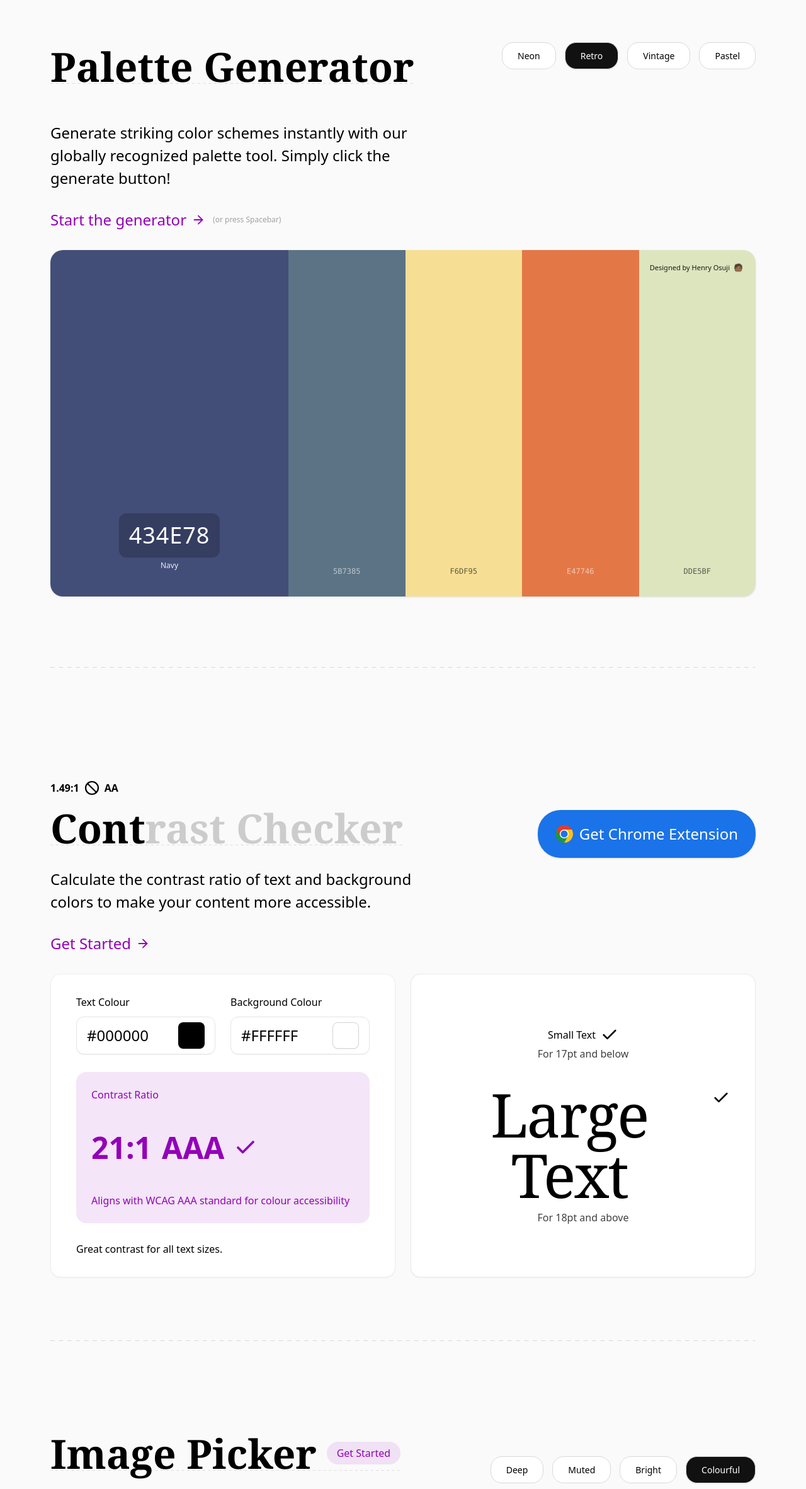
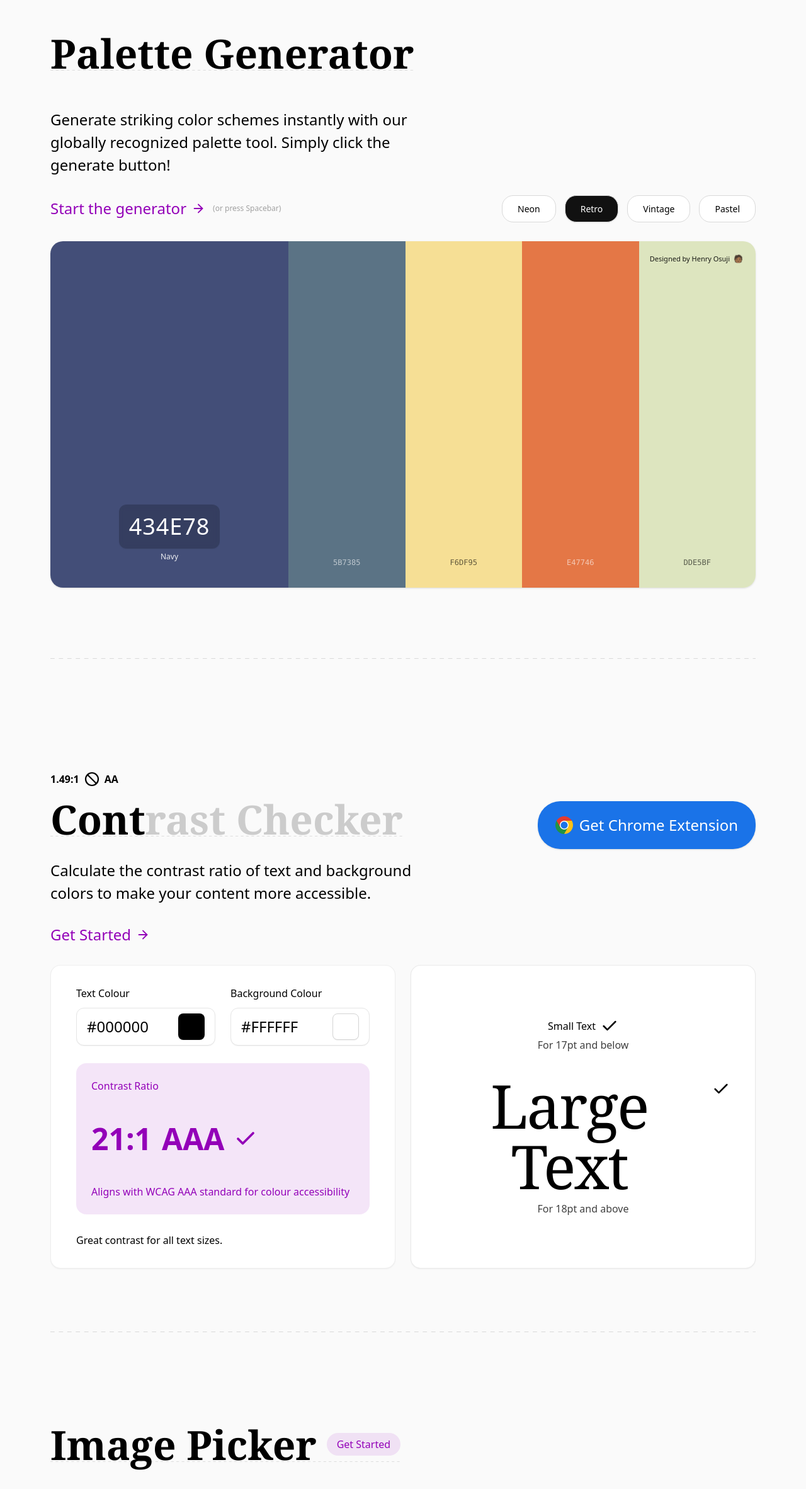
Before and after one commit to Henryjnr9/Coolor-by-Henry, a React (Vite) app: page / in a window 1280 px wide. Shown: the part 2346-4710 px from the top of the page at 63% size. Built offline with nearby package versions, Linux system fonts and the light colour scheme; a web font is replaced by a local one.

Commit message:
Image picker updates

```diff
--- a/src/sections/ImagePicker.jsx
+++ b/src/sections/ImagePicker.jsx
@@ -3,7 +3,6 @@ import { Check, ImagePlus, RefreshCw, Upload } from "lucide-react";
 
 const VARIATION_MODES = ["Deep", "Muted", "Bright", "Colourful"];
 
-// Helper to determine text contrast (black on light colors, white on dark)
 function isLightColor(hex) {
   let c = hex.replace("#", "");
   if (c.length === 3)
@@ -18,7 +17,6 @@ function isLightColor(hex) {
   return (r * 299 + g * 587 + b * 114) / 1000 > 155;
 }
 
-// Color conversion helpers to generate live variations (Deep, Muted, Bright, Colourful)
 function hexToHsl(hex) {
   let c = hex.replace("#", "");
   if (c.length === 3)
@@ -86,7 +84,6 @@ function hslToHex(h, s, l) {
   return `#${toHex(r)}${toHex(g)}${toHex(b)}`;
 }
 
-// Transform palette based on selected variation mode
 function applyVariation(colors, mode) {
   return colors.map((col) => {
     const [h, s, l] = hexToHsl(col.rawHex || col.hex);
@@ -116,13 +113,12 @@ export default function ImagePicker() {
   const [imageSrc, setImageSrc] = useState(null);
   const [baseColors, setBaseColors] = useState([]);
   const [activeVariation, setActiveVariation] = useState("Colourful");
-  const [hoveredIndex, setHoveredIndex] = useState(0); // Expanded index (default 0)
+  const [hoveredIndex, setHoveredIndex] = useState(0);
   const [copiedHex, setCopiedHex] = useState(null);
   const fileInputRef = useRef(null);
 
   const displayedPalette = applyVariation(baseColors, activeVariation);
 
-  // Client-side HTML5 Canvas pixel extraction from uploaded photo
   const extractColors = (src, randomize = false) => {
     const img = new Image();
     img.crossOrigin = "Anonymous";
@@ -199,7 +195,6 @@ export default function ImagePicker() {
       id="image-picker"
       className="relative w-full font-sans select-none scroll-mt-[130px]"
     >
-      {/* Hidden File Input */}
       <input
         type="file"
         ref={fileInputRef}
@@ -208,9 +203,8 @@ export default function ImagePicker() {
         className="hidden"
       />
 
-      {/* 1. Header Row: Title & Colour States (Deep, Muted, Bright, Colourful) */}
-      <div className="pt-[43px] flex flex-col lg:flex-row items-start lg:items-end justify-between gap-6">
-        {/* Left: Title + "Get Started" Pill */}
+      {/* 1. Header Row */}
+      <div className="pt-[43px] flex items-center gap-[16px]">
         <div className="relative">
           <div className="flex items-center gap-[16px]">
             <h2 className="relative z-10 font-serif font-bold text-4xl sm:text-5xl lg:text-[64px] lg:leading-[95px] text-black tracking-normal">
@@ -221,7 +215,6 @@ export default function ImagePicker() {
             </span>
           </div>
 
-          {/* Broken line directly under the header along its baseline */}
           <div className="absolute bottom-2 lg:bottom-[20px] left-0 right-0 w-full pointer-events-none z-0">
             <svg
               width="100%"
@@ -243,43 +236,22 @@ export default function ImagePicker() {
             </svg>
           </div>
         </div>
-
-        {/* Right: Colour States Buttons */}
-        <div className="flex items-center gap-[14px] flex-wrap">
-          {VARIATION_MODES.map((mode) => {
-            const isActive = activeVariation === mode;
-            return (
-              <button
-                key={mode}
-                onClick={() => setActiveVariation(mode)}
-                className={`flex items-center justify-center px-[24px] py-[10px] gap-[10px] rounded-[18px] border border-[#D9D9D9] font-sans text-[14px] font-medium leading-normal transition-all duration-200 cursor-pointer ${
-                  isActive
-                    ? "bg-[#111] text-white border-[#111] shadow-xs"
-                    : "bg-white text-black hover:border-black"
-                }`}
-              >
-                {mode}
-              </button>
-            );
-          })}
-        </div>
       </div>
 
-      {/* 2. Subtext: 16px below title, 24px font */}
+      {/* 2. Subtext */}
       <div className="mt-[16px] max-w-[620px]">
         <p className="text-black font-sans text-lg sm:text-[24px] font-normal leading-normal">
           Generate color schemes from your images and use them in your designs.
         </p>
       </div>
 
-      {/* 3. Cards Section: 89px below subtext, fluid across 80px side margins, gap: 24px */}
+      {/* 3. Cards Section: Right Card takes LARGER share (flex-1), Left Card is smaller (420px) */}
       <div className="mt-[89px] w-full flex flex-col lg:flex-row items-stretch gap-[24px]">
-        {/* LEFT CARD: Expands horizontally (flex: 1 0 0) to fill remaining space */}
-        <div className="flex-1 w-full min-h-[482px] lg:h-[482px] rounded-[16px] bg-white border border-neutral-200/70 p-6 sm:p-8 lg:px-[40px] lg:py-[32px] flex items-center justify-center shadow-xs">
+        {/* LEFT CARD (Smaller share: width 420px on desktop) */}
+        <div className="w-full lg:w-[420px] shrink-0 min-h-[500px] lg:h-[560px] rounded-[16px] bg-white border border-neutral-200/70 p-6 sm:p-8 lg:p-[32px] flex items-center justify-center shadow-xs">
           {imageUploaded && imageSrc ? (
-            /* Image Added State: Displays uploaded image */
             <div className="w-full h-full flex flex-col items-center justify-center relative group">
-              <div className="w-full h-full min-h-[380px] rounded-[16px] overflow-hidden relative">
+              <div className="w-full h-full min-h-[420px] rounded-[16px] overflow-hidden relative">
                 <img
                   src={imageSrc}
                   alt="Uploaded source"
@@ -287,7 +259,6 @@ export default function ImagePicker() {
                 />
               </div>
 
-              {/* Click to change image */}
               <button
                 type="button"
                 onClick={() => fileInputRef.current?.click()}
@@ -297,10 +268,9 @@ export default function ImagePicker() {
               </button>
             </div>
           ) : (
-            /* Empty State: Upload Dropzone */
             <div
               onClick={() => fileInputRef.current?.click()}
-              className="w-full h-full min-h-[380px] sm:min-h-[418px] rounded-[16px] border border-dashed border-[#9300B8] bg-[rgba(147,0,184,0.10)] p-[24px] flex flex-col justify-center items-center gap-[28px] cursor-pointer hover:bg-[rgba(147,0,184,0.15)] transition-colors group"
+              className="w-full h-full min-h-[420px] rounded-[16px] border border-dashed border-[#9300B8] bg-[rgba(147,0,184,0.10)] p-[24px] flex flex-col justify-center items-center gap-[28px] cursor-pointer hover:bg-[rgba(147,0,184,0.15)] transition-colors group"
             >
               <span className="text-center text-[#9300B8] font-sans text-[16px] font-medium leading-normal">
                 Upload Image
@@ -313,19 +283,18 @@ export default function ImagePicker() {
           )}
         </div>
 
-        {/* RIGHT CARD: Exact 478px width, 482px height, padding 32px 40px, rounded 16px, bg #FFF */}
-        <div className="w-full lg:w-[478px] shrink-0 min-h-[482px] lg:h-[482px] rounded-[16px] bg-white border border-neutral-200/70 p-6 sm:p-8 lg:px-[40px] lg:py-[32px] flex flex-col justify-between shadow-xs">
+        {/* RIGHT CARD: PALETTE (LARGER share: flex-1 takes all remaining space) */}
+        <div className="flex-1 w-full min-h-[500px] lg:h-[560px] rounded-[16px] bg-white border border-neutral-200/70 p-6 sm:p-8 lg:px-[40px] lg:py-[32px] flex flex-col justify-between shadow-xs">
           {imageUploaded ? (
-            /* Active Extracted Palette State with Palette Generator UI Interaction */
             <div className="w-full h-full flex flex-col justify-between">
-              {/* Top: "Palette" label (32px padding from card top, 16px to swatches) */}
-              <div className="mb-[16px]">
+              {/* Top: "Palette" label */}
+              <div className="mb-[14px]">
                 <span className="text-black font-sans text-[16px] font-medium leading-normal">
                   Palette
                 </span>
               </div>
 
-              {/* 5-Color Swatches Block (268px height, rounded 16px, hover expansion identical to Palette Generator) */}
+              {/* Swatches Block: Wide, spacious 268px height */}
               <div className="w-full h-[268px] rounded-[16px] overflow-hidden flex items-stretch shadow-2xs relative">
                 {displayedPalette.map((color, idx) => {
                   const isExpanded = hoveredIndex === idx;
@@ -343,7 +312,6 @@ export default function ImagePicker() {
                       onClick={() => handleCopyHex(color.hex)}
                       className="self-stretch h-full transition-all duration-500 ease-out flex flex-col justify-end p-3 sm:p-4 relative cursor-pointer select-none overflow-hidden min-w-0"
                     >
-                      {/* Copied Hex notification */}
                       {copiedHex === color.hex && (
                         <div className="absolute inset-0 bg-black/30 backdrop-blur-xs flex items-center justify-center z-30">
                           <div className="bg-white text-black px-2.5 py-1 rounded-full text-xs font-bold flex items-center gap-1 shadow-md">
@@ -353,10 +321,8 @@ export default function ImagePicker() {
                         </div>
                       )}
 
-                      {/* Expanded State: Translucent pill with large HEX + Color Name below */}
                       {isExpanded && (
                         <div className="w-full flex flex-col items-center justify-center mb-3 transition-all duration-500 min-w-0">
-                          {/* Translucent HEX Container */}
                           <div
                             style={{ color: textColor }}
                             className="flex items-center justify-center px-3 py-1.5 gap-1.5 rounded-xl bg-black/20 backdrop-blur-xs"
@@ -366,7 +332,6 @@ export default function ImagePicker() {
                             </span>
                           </div>
 
-                          {/* Color Name */}
                           <span
                             style={{ color: textColor }}
                             className="font-sans text-[11px] font-medium leading-normal mt-1 opacity-90 truncate"
@@ -376,7 +341,6 @@ export default function ImagePicker() {
                         </div>
                       )}
 
-                      {/* Collapsed State: Minimal indicator at bottom */}
                       {!isExpanded && (
                         <div
                           style={{ color: textColor }}
@@ -390,20 +354,41 @@ export default function ImagePicker() {
                 })}
               </div>
 
-              {/* Bottom: Regenerate Palette Button (19px below swatches, 32px to card bottom) */}
-              <div className="mt-[19px]">
+              {/* Bottom: Regenerate Palette + Variation Pills aligned on the wider stage */}
+              <div className="mt-5 flex flex-wrap items-center justify-between gap-4">
+                <div>
                   <button
                     type="button"
                     onClick={handleRegenerate}
-                  className="inline-flex items-center justify-center px-[18px] py-[6px] gap-[10px] rounded-full bg-[rgba(147,0,184,0.10)] hover:bg-[rgba(147,0,184,0.18)] text-[#9300B8] font-sans text-[16px] font-medium leading-normal transition-colors cursor-pointer"
+                    className="inline-flex items-center justify-center px-[18px] py-[6px] gap-[10px] rounded-full bg-[rgba(147,0,184,0.10)] hover:bg-[rgba(147,0,184,0.18)] text-[#9300B8] font-sans text-[15px] font-medium leading-normal transition-colors cursor-pointer"
                   >
                     <RefreshCw size={14} />
                     <span>Regenerate Palette</span>
                   </button>
                 </div>
+
+                <div className="flex items-center gap-2 flex-wrap">
+                  {VARIATION_MODES.map((mode) => {
+                    const isActive = activeVariation === mode;
+                    return (
+                      <button
+                        key={mode}
+                        type="button"
+                        onClick={() => setActiveVariation(mode)}
+                        className={`flex items-center justify-center px-3.5 py-1.5 rounded-[14px] border border-[#D9D9D9] font-sans text-[13px] font-medium leading-normal transition-all duration-200 cursor-pointer ${
+                          isActive
+                            ? "bg-[#111] text-white border-[#111] shadow-xs"
+                            : "bg-white text-black hover:border-black"
+                        }`}
+                      >
+                        {mode}
+                      </button>
+                    );
+                  })}
+                </div>
+              </div>
             </div>
           ) : (
-            /* Empty State waiting for image */
             <div className="w-full h-full flex flex-col justify-center items-center text-center p-6 gap-3">
               <div className="w-12 h-12 rounded-full bg-neutral-100 flex items-center justify-center text-neutral-400">
                 <Upload size={22} />
@@ -416,7 +401,7 @@ export default function ImagePicker() {
         </div>
       </div>
 
-      {/* 4. Bottom Broken Line: exactly 105px below the cards */}
+      {/* 4. Bottom Broken Line */}
       <div className="mt-[105px] w-full pointer-events-none">
         <svg
           width="100%"
--- a/src/sections/PaletteGenerator.jsx
+++ b/src/sections/PaletteGenerator.jsx
@@ -1,7 +1,6 @@
 import { useState, useEffect, useCallback } from "react";
-import { ArrowRight, Check, Sparkles } from "lucide-react";
+import { ArrowRight, Check } from "lucide-react";
 
-// Rich Curated Designer Palettes Library
 const PALETTE_COLLECTIONS = {
   Retro: [
     [
@@ -30,7 +29,7 @@ const PALETTE_COLLECTIONS = {
       { hex: "#8D99AE", name: "Cool Slate" },
       { hex: "#EDF2F4", name: "Anti-Flash White" },
       { hex: "#EF233C", name: "Imperial Red" },
-      { hex: "#D90429", name: "Vivid Ruby" },
+      { hex: "#D9D9D9", name: "Silver Mist" },
     ],
   ],
   Neon: [
@@ -106,7 +105,6 @@ const PALETTE_COLLECTIONS = {
 
 const CATEGORIES = ["Neon", "Retro", "Vintage", "Pastel"];
 
-// Helper to determine text contrast
 function isLightColor(hex) {
   let clean = hex.replace("#", "");
   if (clean.length === 3)
@@ -124,7 +122,7 @@ function isLightColor(hex) {
 export default function PaletteGenerator() {
   const [activeCategory, setActiveCategory] = useState("Retro");
   const [paletteIndex, setPaletteIndex] = useState(0);
-  const [hoveredIndex, setHoveredIndex] = useState(0); // 0 (Navy) is expanded by default
+  const [hoveredIndex, setHoveredIndex] = useState(0);
   const [copiedHex, setCopiedHex] = useState(null);
 
   const categoryPalettes =
@@ -132,16 +130,13 @@ export default function PaletteGenerator() {
   const currentPalette =
     categoryPalettes[paletteIndex % categoryPalettes.length];
 
-  // Function to roll a fresh palette
   const generateNewPalette = useCallback(() => {
     setPaletteIndex((prev) => prev + 1);
     setHoveredIndex(0);
   }, []);
 
-  // Listen to keyboard spacebar to generate new palette like Coolors
   useEffect(() => {
     const handleKeyDown = (e) => {
-      // Ignore if user is typing in an input
       if (e.target.tagName === "INPUT" || e.target.tagName === "TEXTAREA")
         return;
       if (e.code === "Space") {
@@ -165,15 +160,13 @@ export default function PaletteGenerator() {
       id="palette-generator"
       className="relative w-full py-12 font-sans select-none scroll-mt-[130px]"
     >
-      {/* 1. Header & Buttons Row Container: 114px from top guide */}
-      <div className="pt-12 sm:pt-[81px] flex flex-col lg:flex-row items-start lg:items-center justify-between gap-6">
-        {/* Left: Palette Generator Header with Broken Baseline Guide */}
-        <div className="relative pt-4 sm:pt-[33px] w-full lg:w-auto">
+      {/* 1. Header: Clean Palette Generator Header with Broken Baseline Guide */}
+      <div className="pt-8 sm:pt-[60px]">
+        <div className="relative pt-4 sm:pt-[33px] inline-block">
           <h2 className="relative z-10 font-serif font-bold text-4xl sm:text-5xl lg:text-[64px] leading-tight lg:leading-[95px] text-black tracking-normal">
             Palette Generator
           </h2>
 
-          {/* Broken line directly under the header along its baseline */}
           <div className="absolute bottom-2 lg:bottom-[20px] left-0 right-0 w-full pointer-events-none z-0">
             <svg
               width="100%"
@@ -195,14 +188,44 @@ export default function PaletteGenerator() {
             </svg>
           </div>
         </div>
+      </div>
 
-        {/* Right: Category Buttons Row (padding 10px 24px, gap: 14px, radius: 18px) */}
+      {/* 2. Subtext: 40px below header */}
+      <div className="mt-6 sm:mt-[40px] max-w-[580px]">
+        <p className="text-black font-sans text-lg sm:text-[24px] font-normal leading-normal">
+          Generate striking color schemes instantly with our globally recognized
+          palette tool. Simply click the generate button!
+        </p>
+      </div>
+
+      {/* 3. Action Row: "Start the generator" + Category Pills on the same line */}
+      <div className="mt-6 sm:mt-[30px] flex flex-wrap items-center justify-between gap-6">
+        {/* Left: Start the generator button */}
+        <div className="flex items-center gap-3">
+          <button
+            type="button"
+            onClick={generateNewPalette}
+            className="inline-flex items-center gap-2 text-[#9300B8] hover:text-[#780096] font-sans text-xl sm:text-[24px] font-medium leading-normal transition-all group cursor-pointer active:scale-95 select-none"
+          >
+            <span>Start the generator</span>
+            <ArrowRight
+              size={22}
+              className="group-hover:translate-x-1.5 transition-transform"
+            />
+          </button>
+          <span className="hidden sm:inline-block text-xs font-sans text-neutral-400 font-medium">
+            (or press Spacebar)
+          </span>
+        </div>
+
+        {/* Right: Category Buttons aligned on the exact same row */}
         <div className="flex items-center gap-2 sm:gap-[14px] flex-wrap">
           {CATEGORIES.map((cat) => {
             const isActive = activeCategory === cat;
             return (
               <button
                 key={cat}
+                type="button"
                 onClick={() => {
                   setActiveCategory(cat);
                   setPaletteIndex(0);
@@ -219,32 +242,6 @@ export default function PaletteGenerator() {
             );
           })}
         </div>
-      </div>
-
-      {/* 2. Subtext: 40px below header */}
-      <div className="mt-6 sm:mt-[40px] max-w-[580px]">
-        <p className="text-black font-sans text-lg sm:text-[24px] font-normal leading-normal">
-          Generate striking color schemes instantly with our globally recognized
-          palette tool. Simply click the generate button!
-        </p>
-      </div>
-
-      {/* 3. Interactive "Start the generator" Button: generates fresh palettes on click */}
-      <div className="mt-5 sm:mt-[30px] flex items-center gap-3">
-        <button
-          type="button"
-          onClick={generateNewPalette}
-          className="inline-flex items-center gap-2 text-[#9300B8] hover:text-[#780096] font-sans text-xl sm:text-[24px] font-medium leading-normal transition-all group cursor-pointer active:scale-95 select-none"
-        >
-          <span>Start the generator</span>
-          <ArrowRight
-            size={22}
-            className="group-hover:translate-x-1.5 transition-transform"
-          />
-        </button>
-        <span className="hidden sm:inline-block text-xs font-sans text-neutral-400 font-medium">
-          (or press Spacebar)
-        </span>
       </div>
 
       {/* 4. Fully Responsive Palette Sample Card */}
@@ -271,7 +268,6 @@ export default function PaletteGenerator() {
               }}
               className="self-stretch w-full sm:w-auto min-w-0 min-h-0 transition-all duration-500 ease-out flex flex-col justify-center sm:justify-end p-4 sm:p-6 relative cursor-pointer select-none overflow-hidden"
             >
-              {/* Copied Hex notification */}
               {copiedHex === color.hex && (
                 <div className="absolute inset-0 bg-black/25 backdrop-blur-xs flex items-center justify-center z-30">
                   <div className="bg-white text-black px-3 py-1.5 rounded-full text-xs font-bold flex items-center gap-1.5 shadow-md">
@@ -281,7 +277,6 @@ export default function PaletteGenerator() {
                 </div>
               )}
 
-              {/* Watermark in Column 5: "Designed by Henry Osuji 🧑🏾" */}
               {index === currentPalette.length - 1 && (
                 <div className="absolute top-3 right-3 sm:top-5 sm:right-5 z-20 flex items-center gap-1.5 text-[10px] sm:text-[11px] font-medium text-black/90 pointer-events-none">
                   <span>Designed by Henry Osuji</span>
@@ -289,10 +284,8 @@ export default function PaletteGenerator() {
                 </div>
               )}
 
-              {/* Expanded State: Hex Container + Color Name */}
               {isExpanded && (
                 <div className="w-full flex flex-col items-center justify-center sm:mb-4 transition-all duration-500 min-w-0">
-                  {/* Hex Container with translucent pill */}
                   <div
                     style={{ color: textColor }}
                     className="flex items-center justify-center px-3 sm:px-4 py-1.5 sm:py-2 gap-2 rounded-xl bg-black/20 backdrop-blur-xs shadow-xs"
@@ -302,7 +295,6 @@ export default function PaletteGenerator() {
                     </span>
                   </div>
 
-                  {/* Color Name: font 12px 500 */}
                   <span
                     style={{ color: textColor }}
                     className="font-sans text-[11px] sm:text-[12px] font-medium leading-normal mt-1 opacity-90 truncate"
@@ -312,7 +304,6 @@ export default function PaletteGenerator() {
                 </div>
               )}
 
-              {/* Non-expanded minimal indicator */}
               {!isExpanded && (
                 <div
                   style={{ color: textColor }}
@@ -326,7 +317,7 @@ export default function PaletteGenerator() {
         })}
       </div>
 
-      {/* 5. Bottom Broken Line: 112px below the palette card */}
+      {/* 5. Bottom Broken Line */}
       <div className="mt-16 sm:mt-[112px] w-full pointer-events-none">
         <svg
           width="100%"
```
Lines whose indentation alone changed are shown as unchanged.
